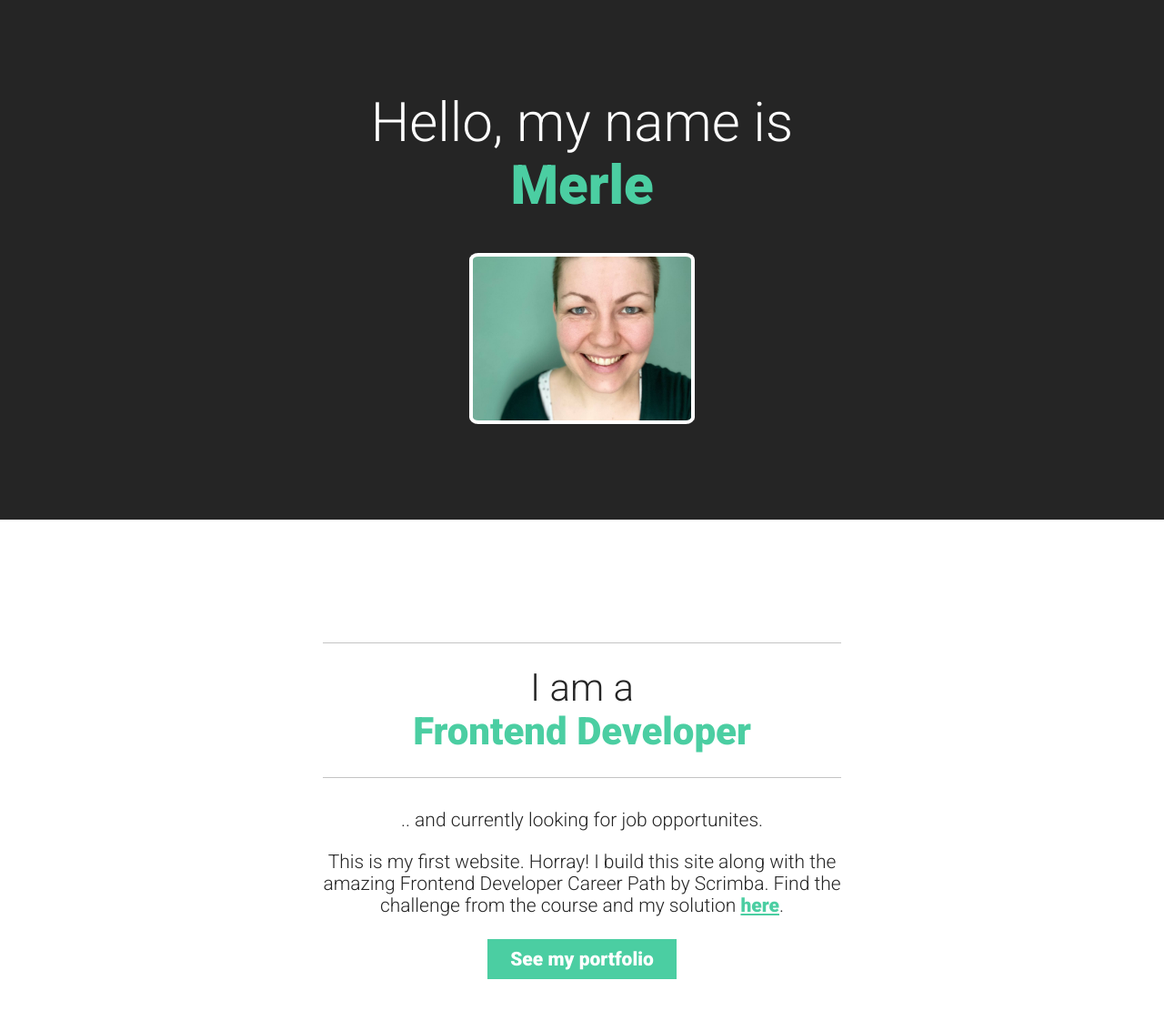
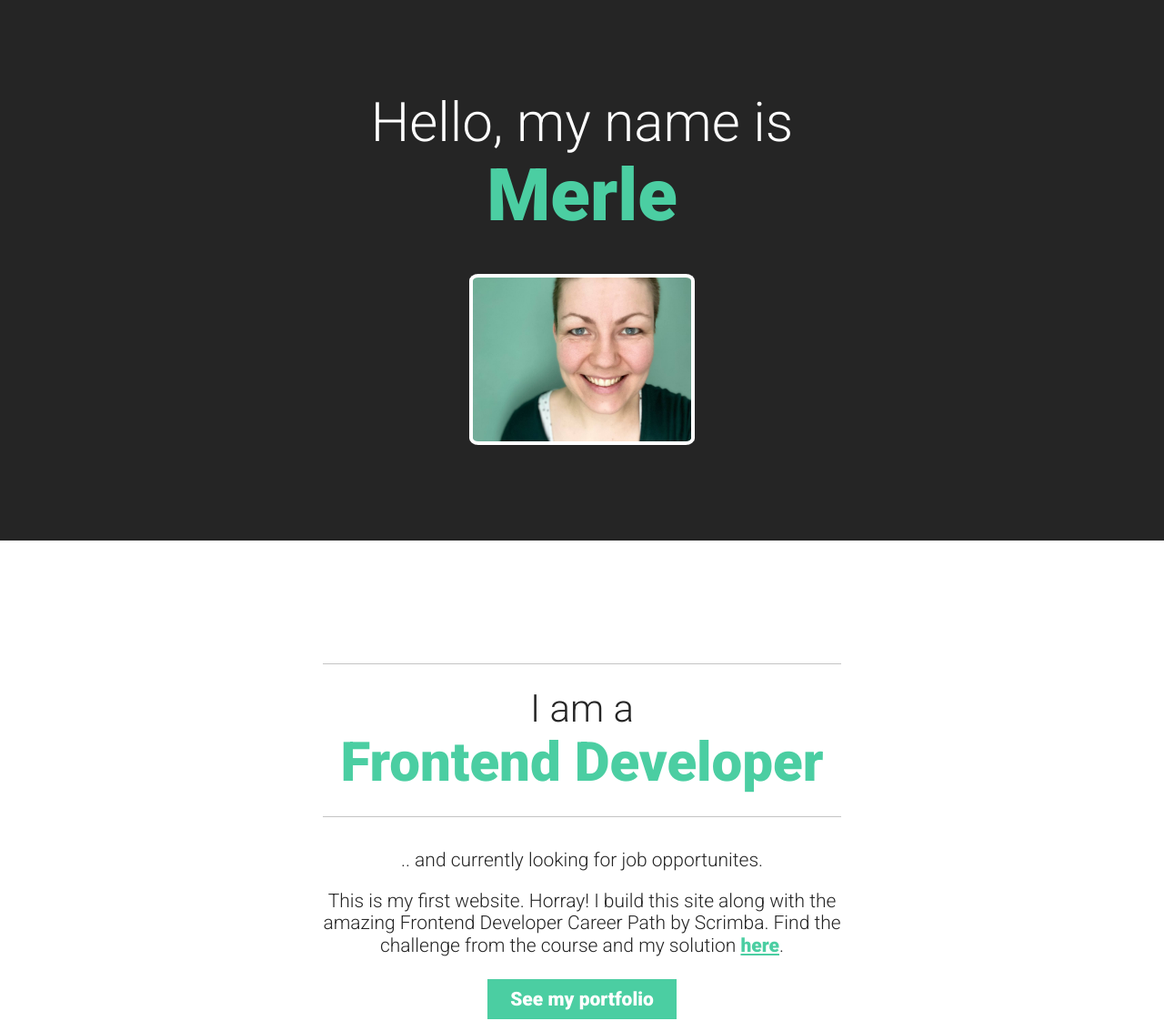
Before and after one commit to jmruehl/personal-website, a plain HTML site: page index.html in a window 1280 px wide. Shown: the top 1133 px of the page at 91% size. Drawn offline with nearby package versions, Linux system fonts and the light colour scheme.

Commit message:
change font-size

```diff
--- a/index.css
+++ b/index.css
@@ -44,12 +44,20 @@ h1 {
     margin-top: 0;
 }
 
+h1 span {
+    font-size: 80px;
+}
+
 h2 {
     border-top: solid 1px #c4c4c4;
     border-bottom: solid 1px #c4c4c4;
     font-size: 42px;
     font-weight: 300;
     padding: 25px 0;
+}
+
+h2 span {
+    font-size: 60px;
 }
 
 h3 {
```
Also changed, not shown: 1 other file.
